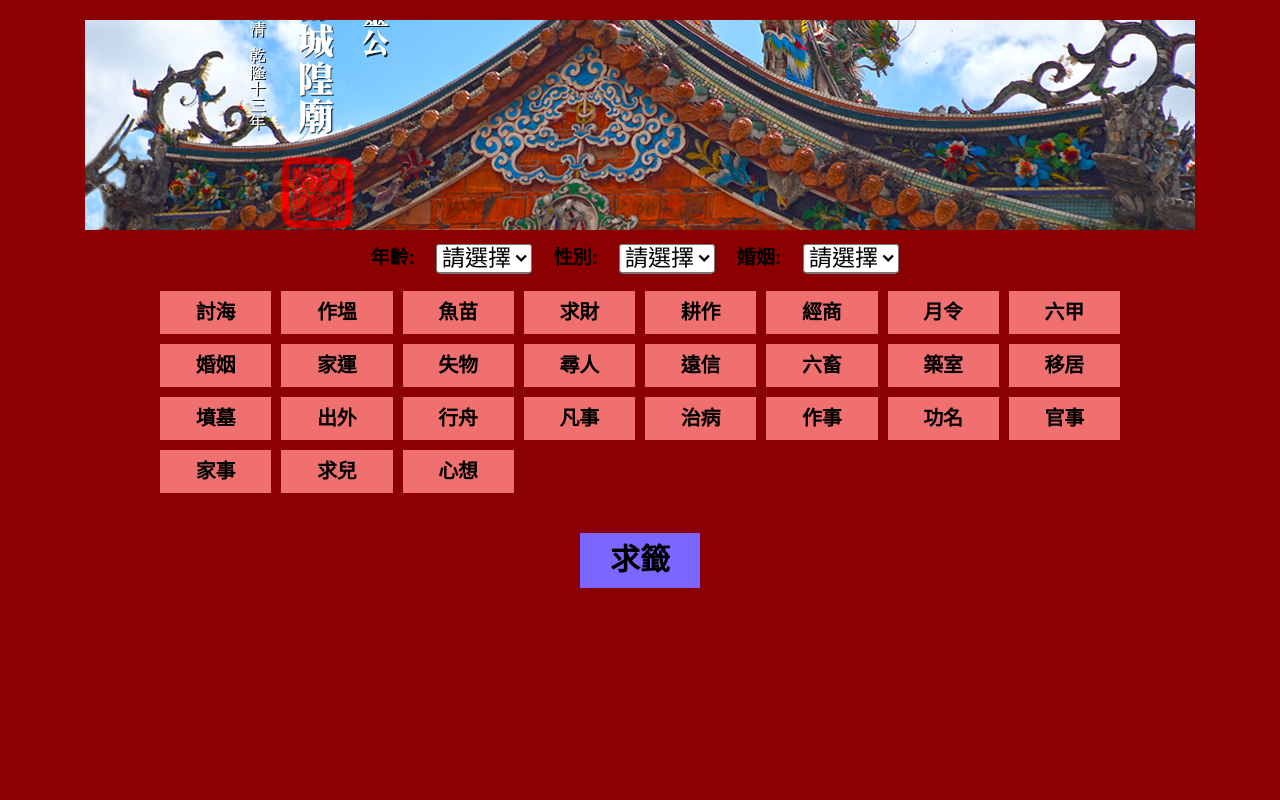
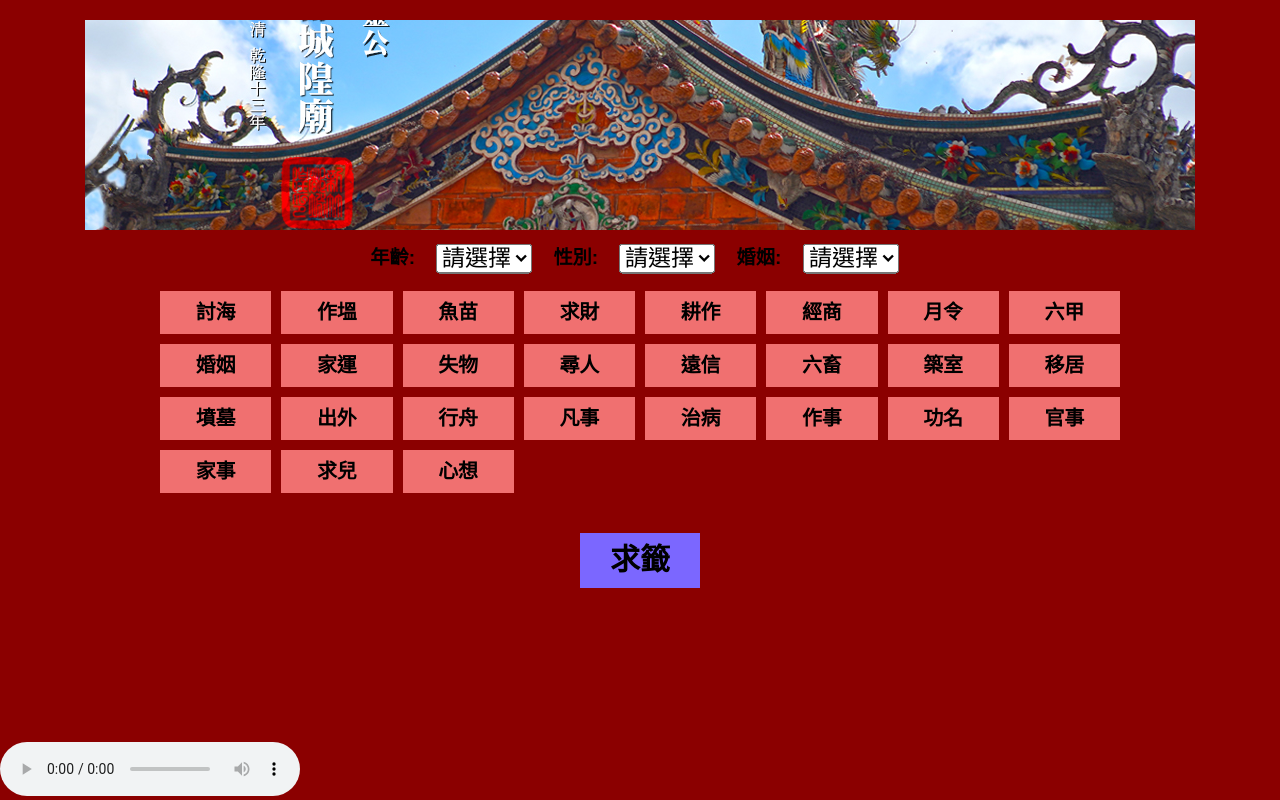
Before and after one commit to wiedu-a0224/Daniel_git, a website: page askingGodTest/index.html in a window 1280 px wide. Drawn offline with nearby package versions, Linux system fonts and the light colour scheme.

Commit message:
2024-0531-1012

```diff
--- a/askingGodTest/index.html
+++ b/askingGodTest/index.html
@@ -10,10 +10,12 @@
 </head>
 <body>
 
-    <!-- <audio controls autoplay loop>
+    <div class="audio">
+        <audio controls autoplay loop>
         <source src="music/daniel.mp3" type="audio/mpeg">
         您的瀏覽器不支援 audio 元素。
-    </audio> -->
+    </audio>
+    </div>
     <div class="image">
         <img src="pics/Weiling03.png" alt="Weiling Image">
     </div>
--- a/askingGodTest/style.css
+++ b/askingGodTest/style.css
@@ -109,3 +109,8 @@ label {
     font-weight: bold;
     background-color: bisque;
 }
+.audio {
+    position:fixed;
+    left: 0;
+    bottom: 0;
+}
```
